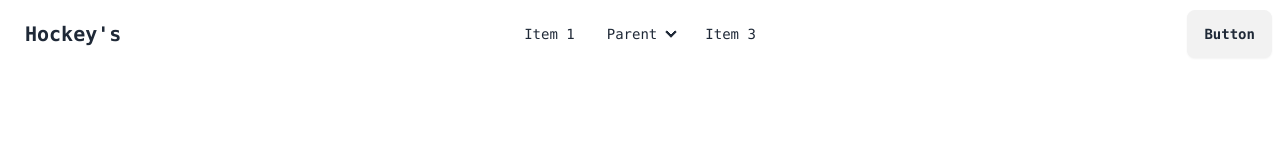
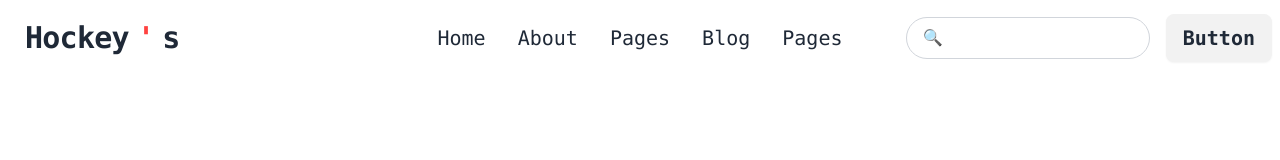
Before and after one commit to Mridul-Chandra-Nath/Hockey, a plain HTML site: page index.html in a window 1280 px wide. Drawn offline with nearby package versions, Linux system fonts and the light colour scheme.

Commit message:
Navigation section done

```diff
--- a/index.html
+++ b/index.html
@@ -14,11 +14,26 @@
     <link href="https://fonts.googleapis.com/css2?family=Manrope:wght@200;300;400;500;600;700;800&display=swap"
         rel="stylesheet">
 
-        <style>
-            .font-manrope{
-                font-family: 'Manrope', sans-serif;
+    <!-- Customized script -->
+    <!-- Customized script -->
+    <script>
+        tailwind.config = {
+            theme: {
+                extend: {
+                    colors: {
+                        clifford: '#da373d',
+                        primaryColor: '#FF4240',
+                    }
+                }
             }
-        </style>
+        }
+    </script>
+
+    <style>
+        .font-manrope {
+            font-family: 'Manrope', sans-serif;
+        }
+    </style>
 
 
 
@@ -53,25 +68,27 @@
                         <li><a>Item 3</a></li>
                     </ul>
                 </div>
-                <a class="btn btn-ghost text-xl font-semibold">Hockey's</a>
+                <a class="btn btn-ghost text-3xl font-bold tracking-tight">Hockey<span class="text-primaryColor">'</span>s</a>
             </div>
             <div class="navbar-center hidden lg:flex">
-                <ul class="menu menu-horizontal px-1">
-                    <li><a>Item 1</a></li>
-                    <li>
-                        <details>
-                            <summary>Parent</summary>
-                            <ul class="p-2">
-                                <li><a>Submenu 1</a></li>
-                                <li><a>Submenu 2</a></li>
-                            </ul>
-                        </details>
-                    </li>
-                    <li><a>Item 3</a></li>
+                <ul class="menu menu-horizontal px-1 text-xl">
+                    <li><a>Home</a></li>
+                    <li><a>About</a></li>
+                    <li><a>Pages</a></li>
+                    <li><a>Blog</a></li>
+                    <li><a>Pages</a></li>
                 </ul>
             </div>
-            <div class="navbar-end">
-                <a class="btn">Button</a>
+            <div class="navbar-end gap-4">
+                <!-- Search button -->
+                <div class="relative hidden md:block lg:block">
+                    <input type="text" class="py-2 px-4 border border-gray-300 rounded-full focus:border-blue-500 w-full" placeholder="🔍"; Search...">
+                    <div class="absolute inset-y-0 right-0 pr-3 flex items-center pointer-events-none">
+                        <i class="fa-solid fa-magnifying-glass"></i>
+                    </div>
+
+                </div>
+                <a class="btn text-xl">Button</a>
             </div>
         </div>
 
```
